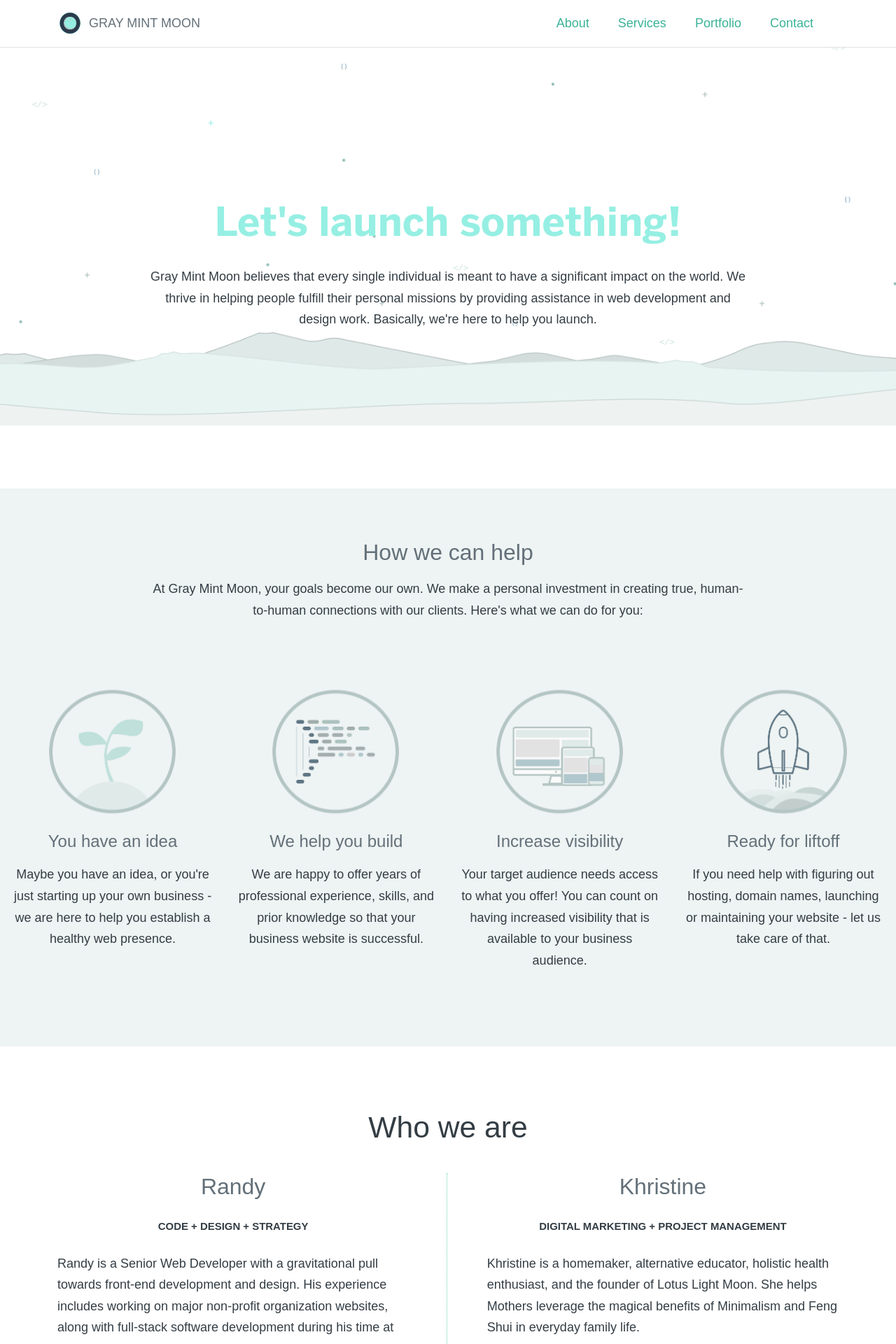
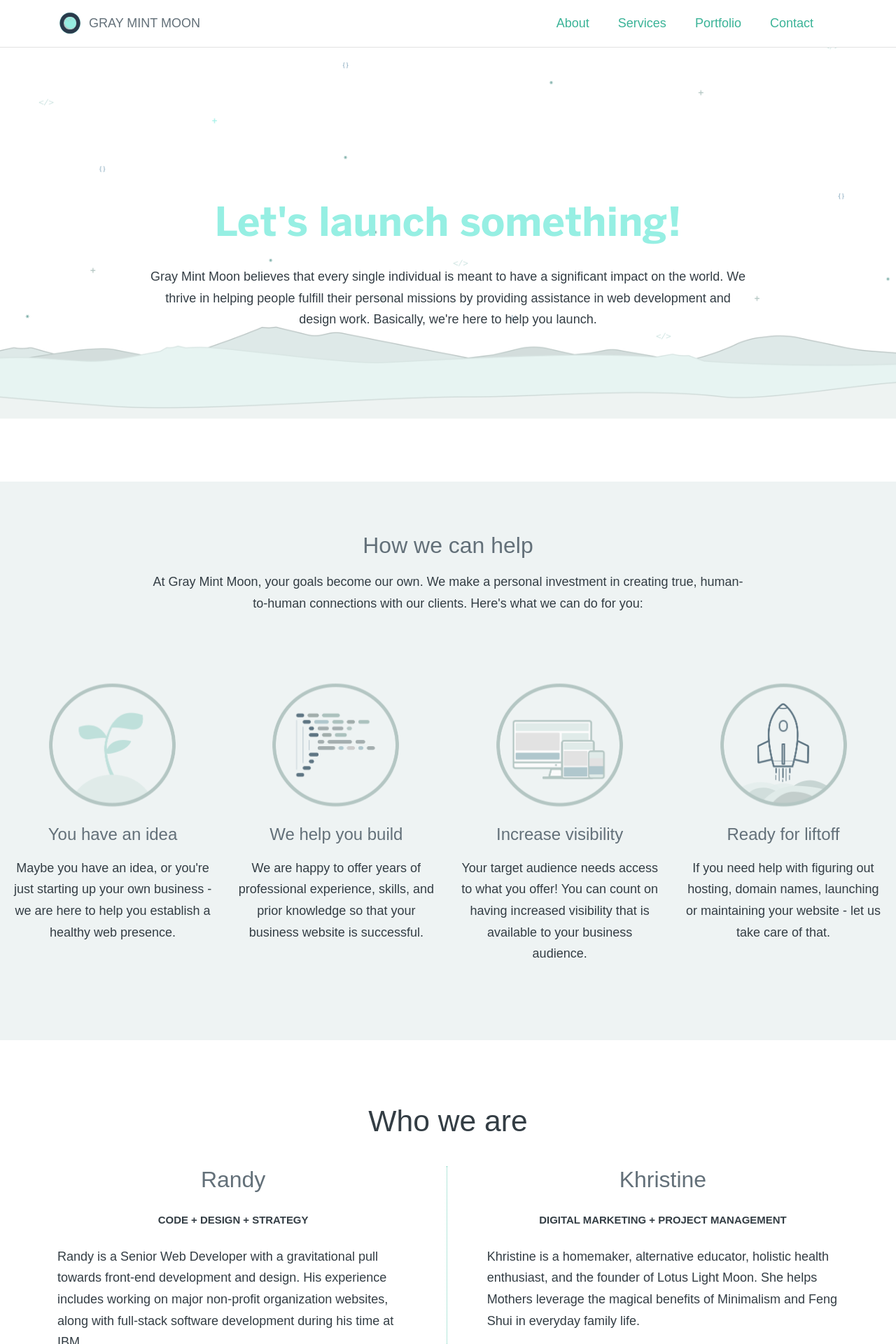
Before and after one commit to graymintmoon/graymintmoon.github.io, a Jekyll site: the page built from index.md, in a window 1280 px wide. Shown: the top 1920 px of the page at 70% size. Built offline with Jekyll 4.4.1, drawn with Linux system fonts in a browser that asks for light colours; nearby versions of some CDN libraries; some web fonts are replaced.

Commit message:
home background fix

```diff
--- a/_sass/components/_home.scss
+++ b/_sass/components/_home.scss
@@ -5,7 +5,7 @@
     -moz-background-size: cover;
     -o-background-size: cover;
     background-size: cover;
-    min-height: 35em;
+    min-height: 34em;
     text-align: center;
 
     @include media-query($md-screen) {
```
